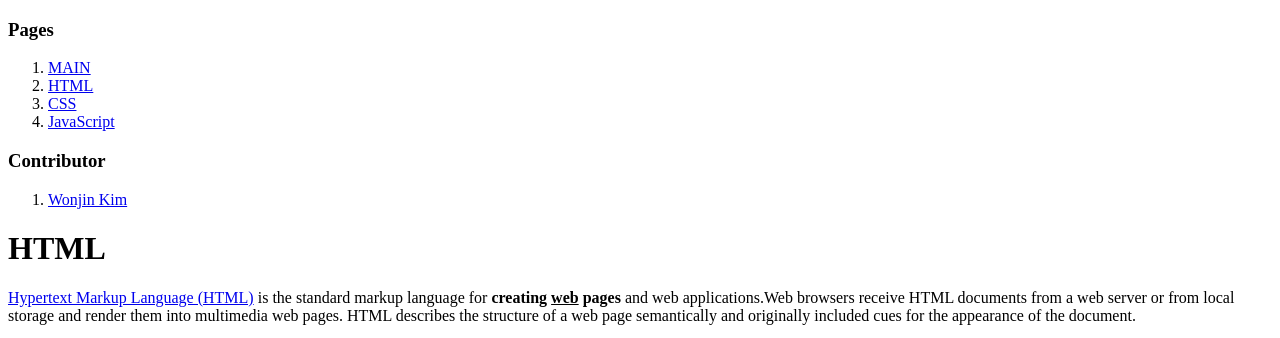
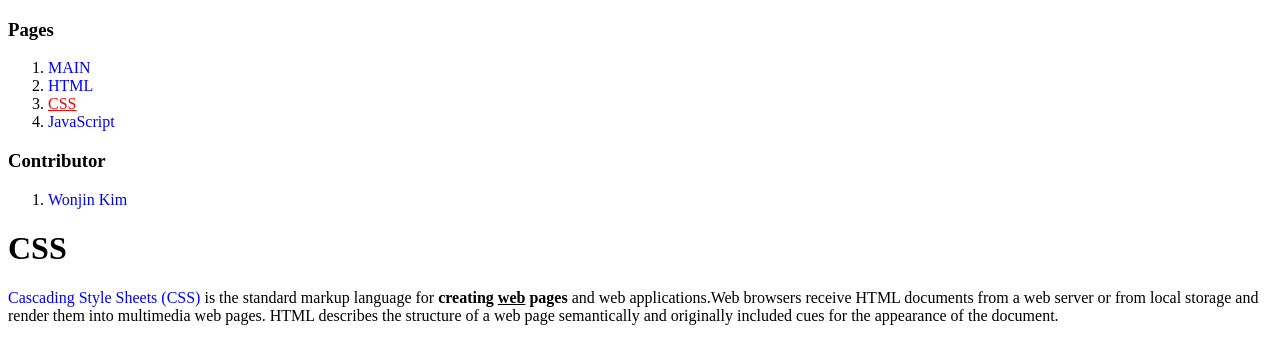
Before and after one commit to wjcldply/test_website, a plain HTML site: page 2.html in a window 1280 px wide. Shown: the top 338 px of the page. Drawn offline with Linux system fonts and the light colour scheme; grey boxes are pictures that could not be loaded.

Commit message:
Add files via upload
CSS elements added (minor)

```diff
--- a/2.html
+++ b/2.html
@@ -3,13 +3,19 @@
   <head>
     <meta charset="utf-8">
     <title>WEB1 - CSS</title>
+    <style>
+      a {
+        color:blue;
+        text-decoration: none;
+      }
+    </style>
   </head>
   <body>
     <h3>Pages</h3>
     <ol>
       <li><a href="index.html">MAIN</a></li>
       <li><a href="1.html">HTML</a></li>
-      <li><a href="2.html">CSS</a></li>
+      <li><a href="2.html" style="color:red; text-decoration:underline">CSS</a></li>
       <li><a href="3.html">JavaScript</a></li>
     </ol>
     <h3>Contributor</h3>
@@ -17,8 +23,8 @@
       <li><a href="https://github.com/wjcldply" target="_blank" title="Github Page of Wonjin Kim">Wonjin Kim</a></li>
     </ol>
 
-    <h1>HTML</h1>
-    <p><a href="https://www.w3.org/TR/html5/" target="_blank" title="HTML5 Specification">Hypertext Markup Language (HTML)</a> is the standard markup language for <strong>creating <u>web</u> pages</strong> and web applications.Web browsers receive HTML documents from a web server or from local storage and render them into multimedia web pages. HTML describes the structure of a web page semantically and originally included cues for the appearance of the document.</p>
+    <h1>CSS</h1>
+    <p><a href="https://www.w3.org/TR/html5/" target="_blank" title="HTML5 Specification">Cascading Style Sheets (CSS)</a> is the standard markup language for <strong>creating <u>web</u> pages</strong> and web applications.Web browsers receive HTML documents from a web server or from local storage and render them into multimedia web pages. HTML describes the structure of a web page semantically and originally included cues for the appearance of the document.</p>
     <img src="https://physicsworld.com/wp-content/uploads/2022/01/flight-routes-global-1227021821-iStock_DKosig.jpg">
     <p style="margin-top:45px;">HTML elements are the building blocks of HTML pages. With HTML constructs, images and other objects, such as interactive forms, may be embedded into the rendered page. It provides a means to create structured documents by denoting structural semantics for text such as headings, paragraphs, lists, links, quotes and other items. HTML elements are delineated by tags, written using angle brackets. </p>
   </body>
```
